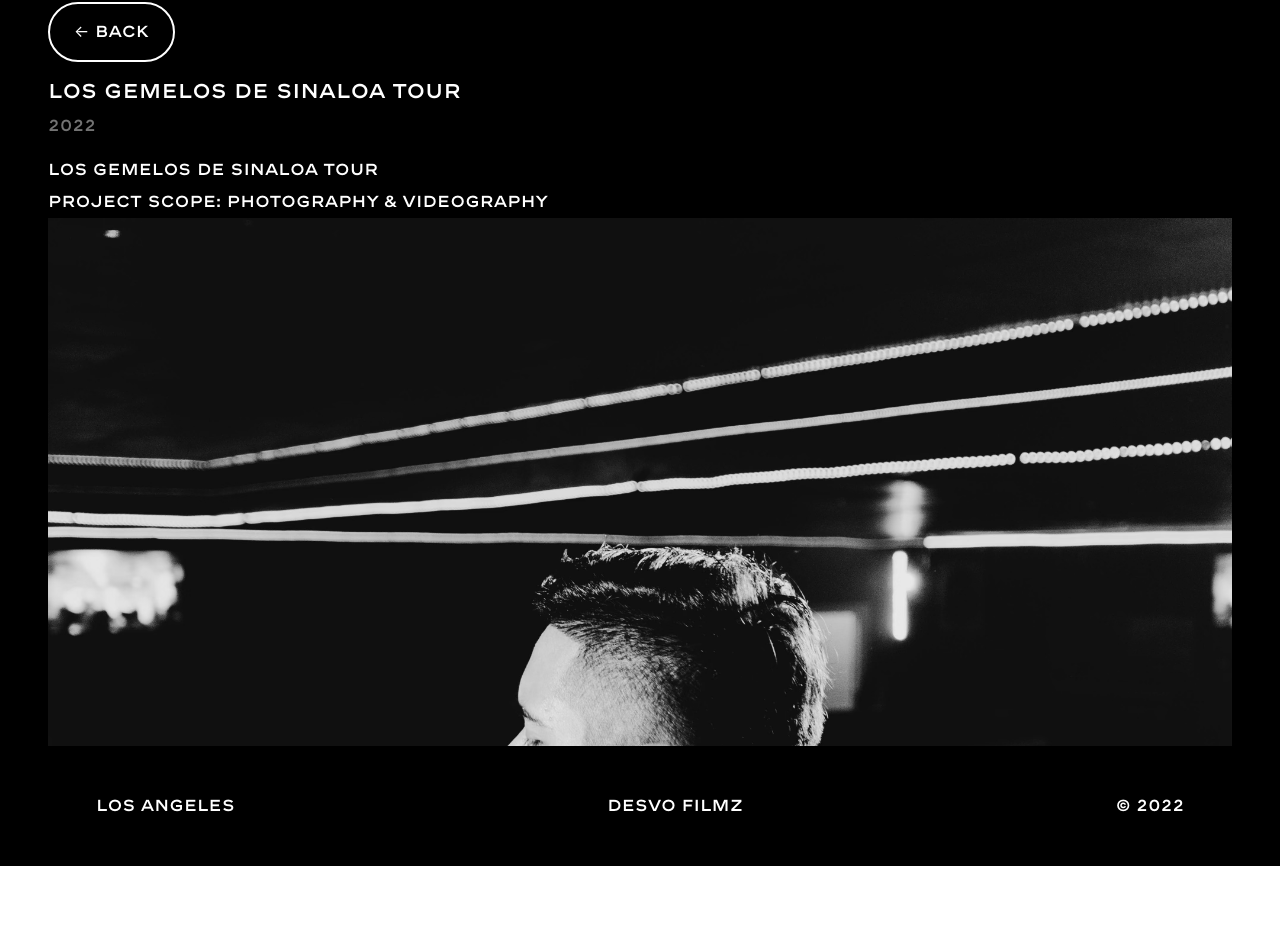
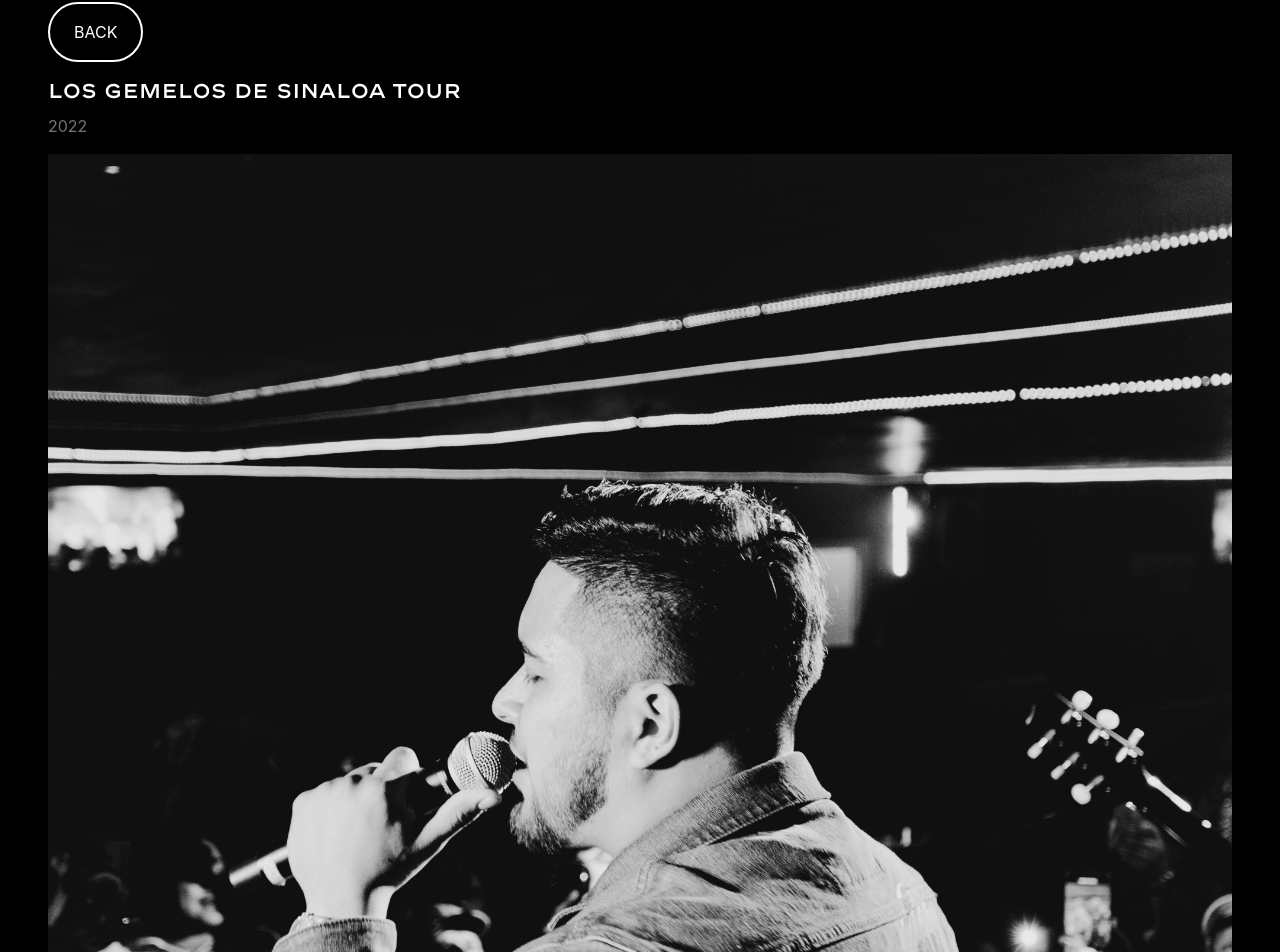
Before and after one commit to janrebolledo/oliverrebolledo.com, a Next.js app: page /projects/los-gemelos-de-sinaloa-tour in a window 1280 px wide. Shown: the part 164-1116 px from the top of the page. Before the commit the page ends 1030 px from the top, so only its background shows below. Built offline with nearby package versions, Linux system fonts and the light colour scheme.

Commit message:
Font + Layout Changes

```diff
--- a/components/Footer.js
+++ b/components/Footer.js
@@ -2,7 +2,7 @@ import Link from "next/link";
 
 function Footer() {
   return (
-    <footer className="flex flex-col md:flex-row items-center justify-between p-12 md:px-24">
+    <footer className="flex flex-col md:flex-row items-center justify-between p-12 md:px-24 ab-chanel">
       <p className="mb-12 md:mb-0">LOS ANGELES</p>
       <p className="text-white hover:underline hover:text-gray-300 transition-all mb-12 md:mb-0">
         <Link href="/">DESVO FILMZ</Link>
--- a/components/Header.js
+++ b/components/Header.js
@@ -6,7 +6,7 @@ import Logo from "../public/Logo.png";
 export default function Header() {
   return (
     <>
-      <header className="p-8 items-center hidden md:flex flex-row w-full justify-between align-center mt-4 md:mt-0">
+      <header className="p-8 items-center hidden md:flex flex-row w-full justify-between align-center mt-4 md:mt-0 ab-chanel">
         <p className="w-1/3 md:w-max-content flex items-center justify-center text-white hover:underline hover:text-gray-300 transition-all">
           <Link href="/about" passHref>
             ABOUT
--- a/pages/index.js
+++ b/pages/index.js
@@ -9,12 +9,12 @@ import matter from "gray-matter";
 
 export default function Home({ posts }) {
   return (
-    <section className="overflow-y-auto w-full">
+    <section className="w-full">
       <Head>
         <title>Desvo Filmz — Photographer &amp; Videographer</title>
       </Head>
 
-      <div className="p-12 md:px-24 md:mb-12 w-full landing-section">
+      <div className="p-12 md:px-24 md:mb-12 w-full landing-section ab-chanel">
         <div className="flex flex-col w-full md:flex-row md:items-end md:justify-between overflow-hidden">
           <h1 className="text-6xl lg:text-8xl font-bold overflow-hidden">
             <span className="ani-1">PHOTO</span>
--- a/pages/projects/[slug].js
+++ b/pages/projects/[slug].js
@@ -12,14 +12,14 @@ export default function ProjectPage({
   content,
 }) {
   return (
-    <section className="p-12 md:h-screen overflow-y-auto uppercase">
+    <section className="p-12 uppercase">
       <Head>
         <title>Oliver Rebolledo — {title}</title>
         <meta name="description" content={excerpt} />
       </Head>
       <Link href="/" passHref>
         <p className="text-white rounded-full py-4 px-6 mt-2 mb-4 mr-2 hover:bg-[#ffffff40] transition-all border-solid border-2 w-max border-white cursor-pointer">
-          ← Back
+          Back
         </p>
       </Link>
       <h2 className="text-xl font-bold">{title}</h2>
--- a/projects/los-gemelos-de-sinaloa-tour.md
+++ b/projects/los-gemelos-de-sinaloa-tour.md
@@ -7,13 +7,14 @@ cover_image: "/projects/LosGemelos.png"
 projectscope: "Example"
 ---
 
-### Los Gemelos De Sinaloa Tour
-
-**Project Scope:** Photography & Videography
-
 ![Image](/projects/LosGemelos1.png)
 ![Image](/projects/LosGemelos2.png)
 
 <video controls>
 <source src="/projects/LosGemelos.mp4" type="video/mp4" />
 </video>
+
+**Project Scope:**
+Photography & Videography
+
+PRODUCED, EDITED AND SHOT BY DESVO FILMZ
--- a/styles/globals.css
+++ b/styles/globals.css
@@ -7,12 +7,23 @@
   src: url("/Font.otf");
 }
 
+@import url(https://fonts.googleapis.com/css?family=Inter:100,200,300,regular,500,600,700,800,900);
+
+html {
+  background-color: black;
+}
+
 html,
 body {
   padding: 0;
   margin: 0;
-  font-family: AB Chanel, -apple-system, BlinkMacSystemFont, Segoe UI, Roboto,
+  font-family: -apple-system, Inter, BlinkMacSystemFont, Segoe UI, Roboto,
     Oxygen, Ubuntu, Cantarell, Fira Sans, Droid Sans, Helvetica Neue, sans-serif;
+}
+
+h1, h2, h3, h4, h5, h6, .ab-chanel {
+  font-family: AB Chanel, -apple-system, Inter, BlinkMacSystemFont, Segoe UI, Roboto,
+  Oxygen, Ubuntu, Cantarell, Fira Sans, Droid Sans, Helvetica Neue, sans-serif;
 }
 
 a {
```
